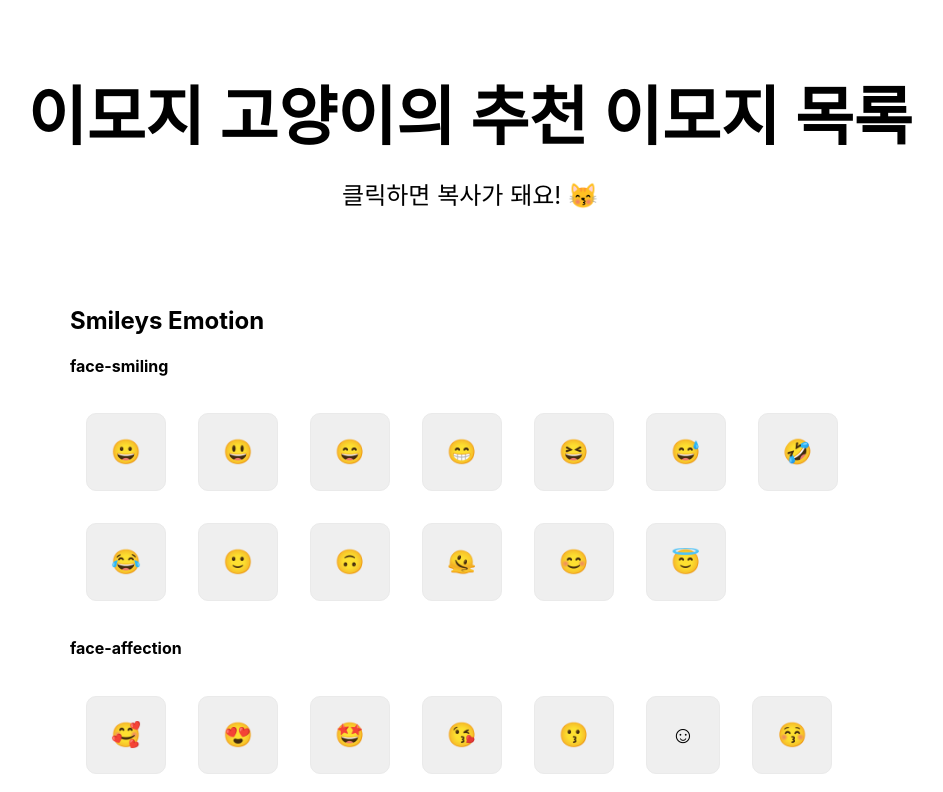
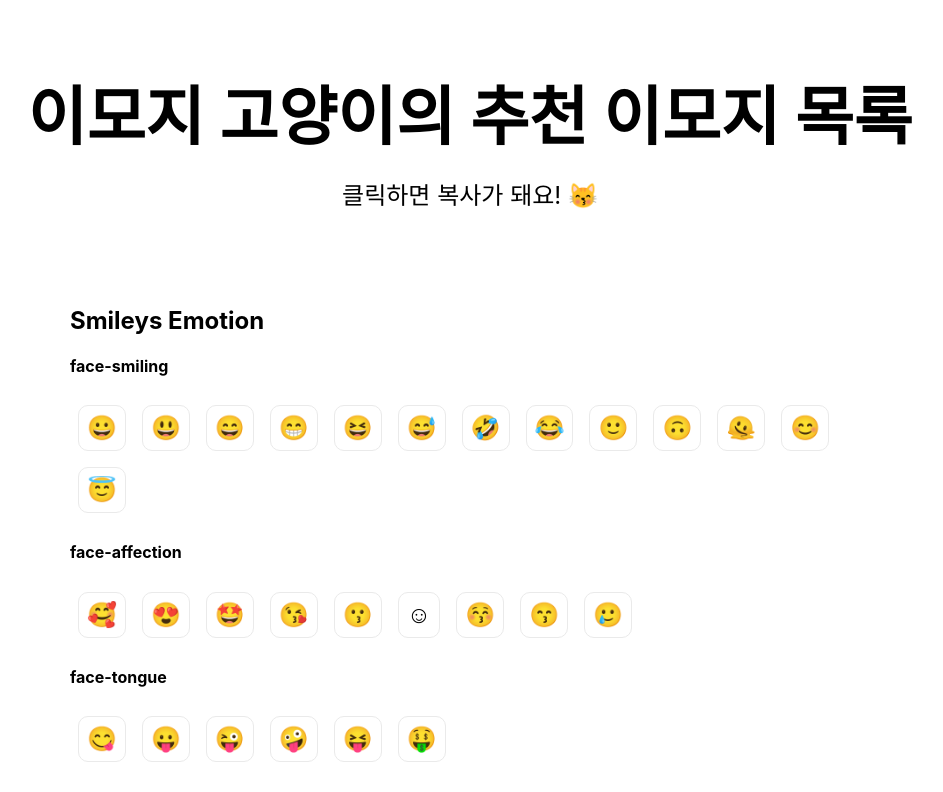
Before and after one commit to Emoji-Cat/Emoji-Cat.github.io, a Next.js app: page / in a window 1280 px wide. Shown: the top 792 px of the page, without its empty margins (170-1113 px from the left). Built offline with nearby package versions, Linux system fonts and the light colour scheme.

Commit message:
가벼운 느낌의 스타일로 약간 수정

```diff
--- a/pages/css/card.css
+++ b/pages/css/card.css
@@ -1,9 +1,10 @@
 .card {
-    margin: 1rem;
+    margin: 0.5rem;
     flex-basis: 45%;
-    padding: 1.5rem;
+    padding: 0.5rem;
     text-align: left;
     color: inherit;
+    background-color: inherit;
     text-decoration: none;
     border: 1px solid #eaeaea;
     border-radius: 10px;
--- a/pages/index.js
+++ b/pages/index.js
@@ -161,7 +161,7 @@ export default function Home() {
         .grid {
           display: flex;
           align-items: center;
-          justify-content: center;
+          justify-content: start;
           flex-wrap: wrap;
 
           max-width: 800px;
```
